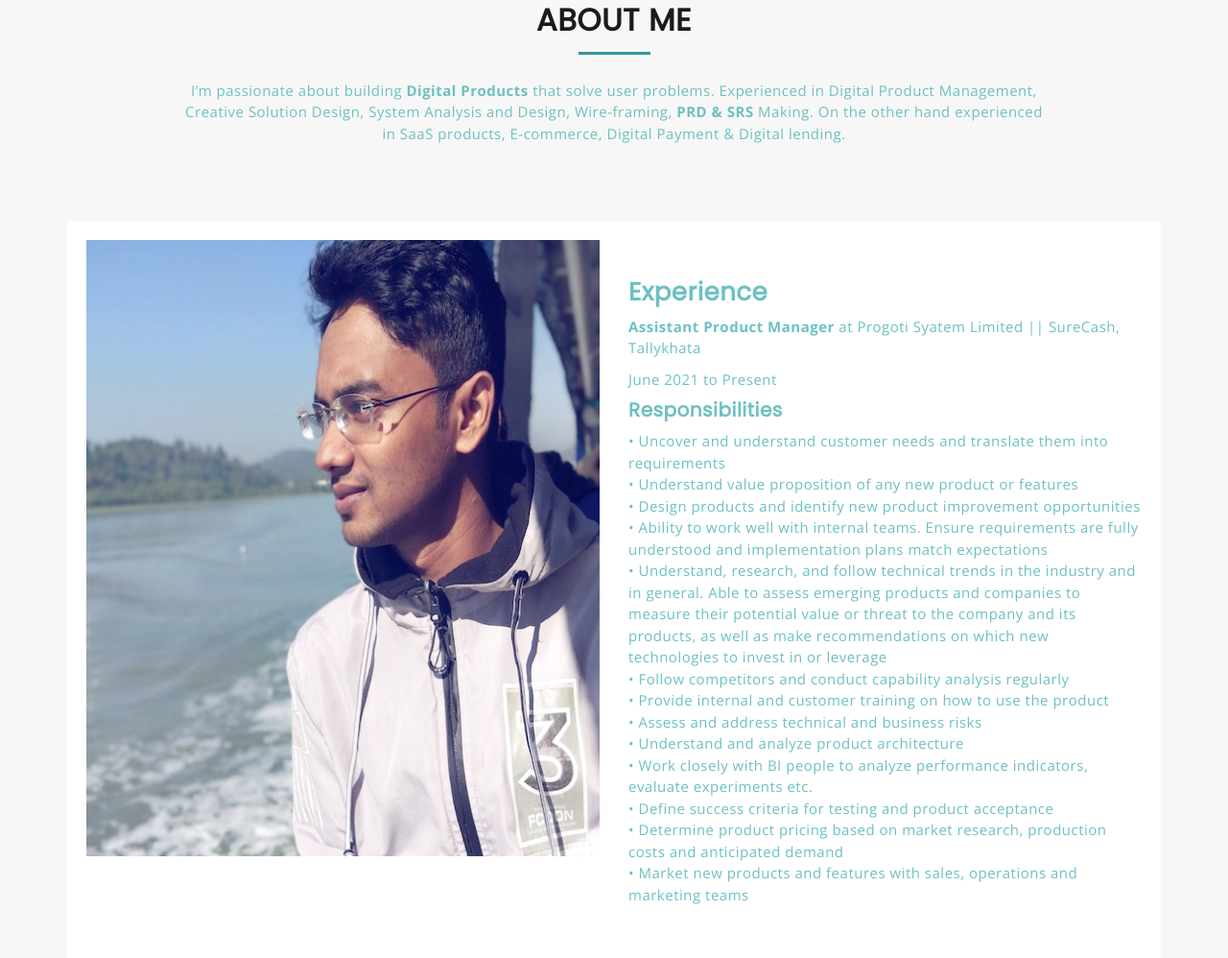
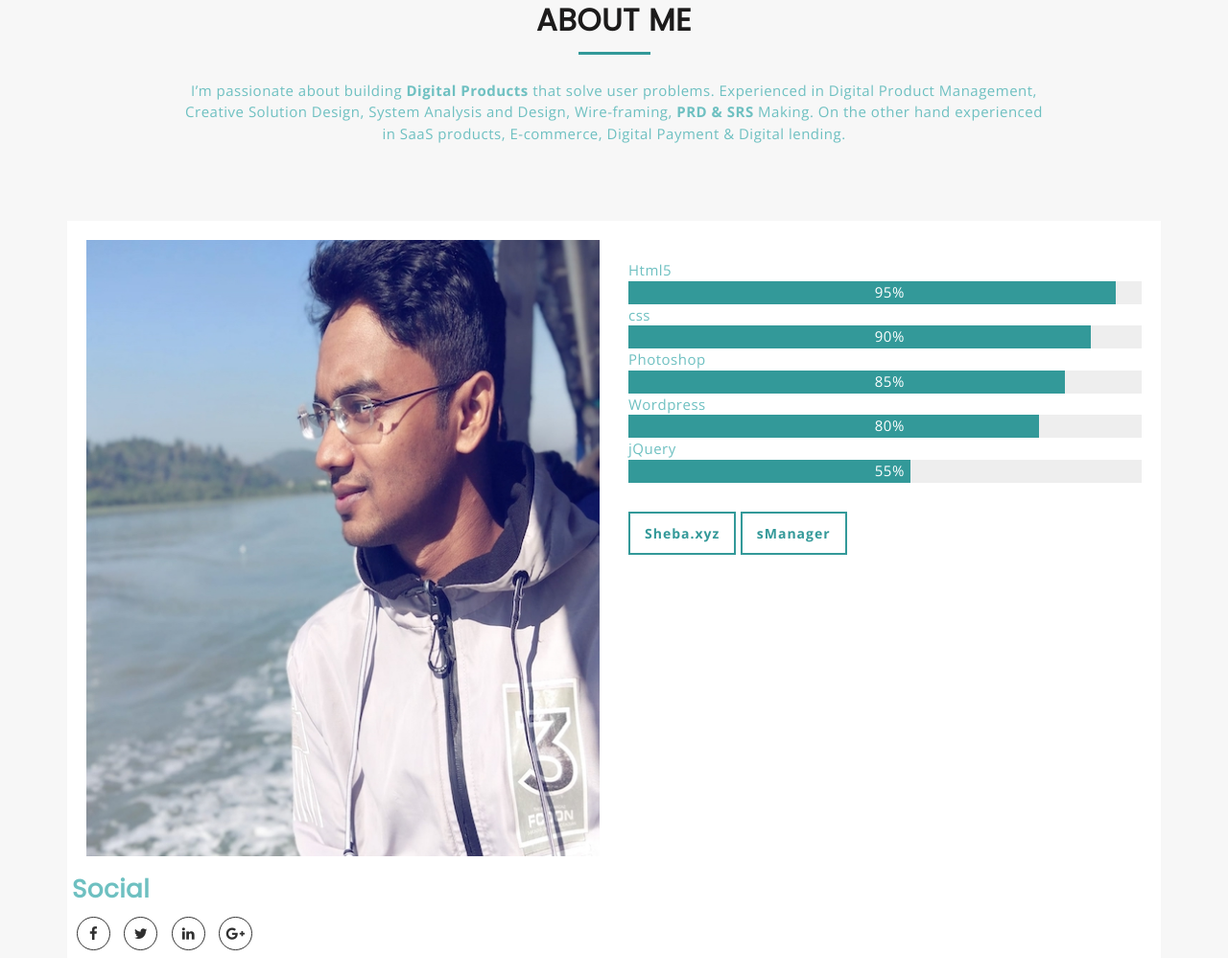
Before and after one commit to rashed6564/note, a plain HTML site: page index.html in a window 1280 px wide. Shown: the part 888-1886 px from the top of the page at 96% size. Drawn offline with nearby package versions, Linux system fonts and the light colour scheme.

Commit message:
Update index.html

```diff
--- a/index.html
+++ b/index.html
@@ -117,6 +117,75 @@
 	<!-- Start main content -->
 
 	<main role="main">
+				<!-- Start About -->
+		<section id="mu-about">
+			<div class="container">
+				<div class="row">
+					<div class="col-md-12">
+						<div class="mu-about-area">
+
+							<div class="mu-about-header">
+								<h2 class="mu-heading-title">ABOUT ME</h2>
+								<span class="mu-header-dot"></span>
+								<p>I’m passionate about building <strong> Digital Products </strong> that solve user problems. Experienced in Digital Product Management, Creative Solution Design, System Analysis and Design, Wire-framing, <strong> PRD & SRS </strong> Making. On the other hand experienced in SaaS products, E-commerce, Digital Payment & Digital lending.</p>
+							</div>
+
+							<!-- Start About Us Content -->
+							<div class="mu-about-content">
+								<div class="row">
+									<div class="col-md-6">
+										<div class="mu-about-content-left">
+											<img class="mu-profile-img" src="assets/images/profile.jpg" alt="Profile Image">
+										</div>
+									</div>
+									<div class="col-md-6">
+										<div class="mu-about-content-right">
+
+											<!-- Start skills progress bar -->
+
+
+							                   <span>Html5</span>
+							                    <div class="mu-pro-bar mu-html5-bar">
+
+							                    </div>
+							                    <span>css</span>
+							                    <div class="mu-pro-bar mu-css-bar">
+
+							                    </div>
+							                    <span>Photoshop</span>
+							                    <div class="mu-pro-bar mu-photoshop-bar">
+							                    </div>
+							                    <span>Wordpress</span>
+							                    <div class="mu-pro-bar mu-wordpress-bar">
+							                    </div>
+							                    <span>jQuery</span>
+							                    <div class="mu-pro-bar mu-jquery-bar">
+							                    </div>
+						                  	</div>
+
+						                  	<!-- Download Ressume Button -->
+						                  	<a href="https://www.sheba.xyz/" class="mu-resume-btn">Sheba.xyz</a> <a href="https://www.smanager.xyz/" class="mu-resume-btn">sManager</a>
+
+										</div>
+										<!-- Start Social Media -->
+						                  	<div class="mu-social-media">
+						                  		<h3>Social</h3>
+						                  		<a href="https://www.facebook.com/profile.php?id=100035387604280"><i class="fa fa-facebook"></i></a>
+						                  		<a href="#"><i class="fa fa-twitter"></i></a>
+						                  		<a href="https://www.linkedin.com/in/md-rashedul-islam-aa3a10133/"><i class="fa fa-linkedin"></i></a>
+						                  		<a href="#"><i class="fa fa-google-plus"></i></a>
+						                  	</div>
+									</div>
+								</div>
+							</div>
+							<!-- End About Us Content -->
+
+						</div>
+					</div>
+				</div>
+			</div>
+		</section>
+		<!-- End About -->
 
 		<!-- Start About -->
 		<section id="mu-about">
```
